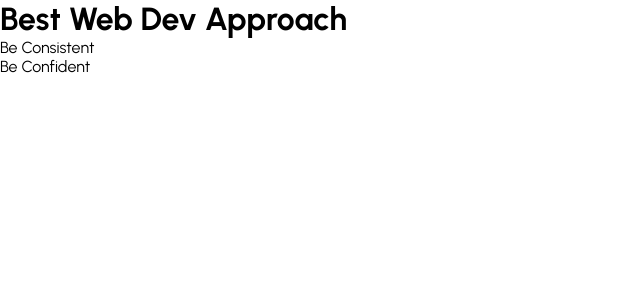
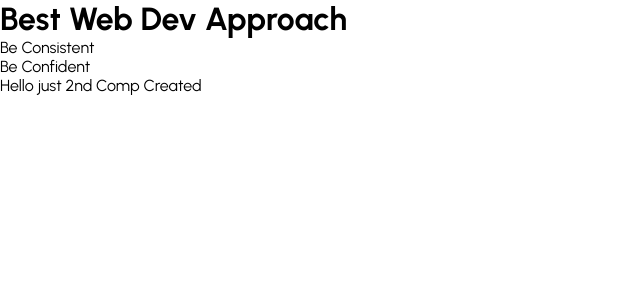
Before and after one commit to Deepak8519M/ReactJs-Babbar-Series, a React (Vite) app in the folder 64.PropsExtra/: page / in a window 1280 px wide. Shown: the top 300 px of the page, without its empty margins (0-640 px from the left). Built offline with nearby package versions, Linux system fonts and the light colour scheme.

Commit message:
readme.md update

```diff
--- a/64.PropsExtra/src/App.jsx
+++ b/64.PropsExtra/src/App.jsx
@@ -9,6 +9,7 @@ function App() {
         <p>Be Consistent</p>
         <p>Be Confident</p>
       </Card>
+      <Card>Hello just 2nd Comp Created</Card>
     </div>
   );
 }
```
Also changed, not shown: 1 other file (tests, documents, lock files or other folders).
